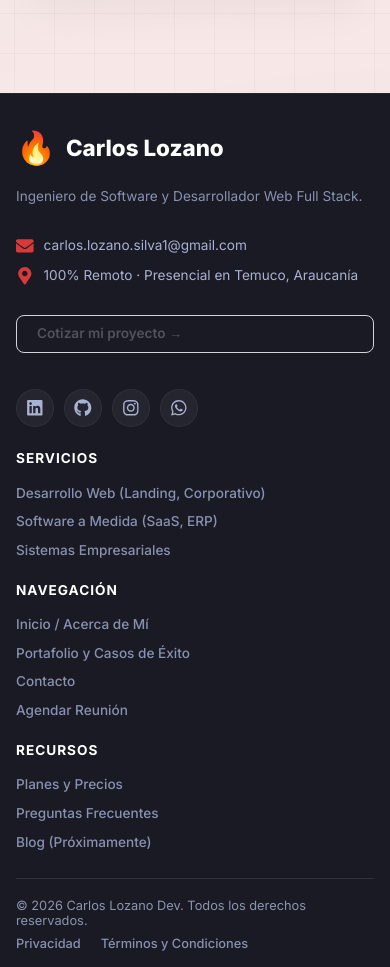
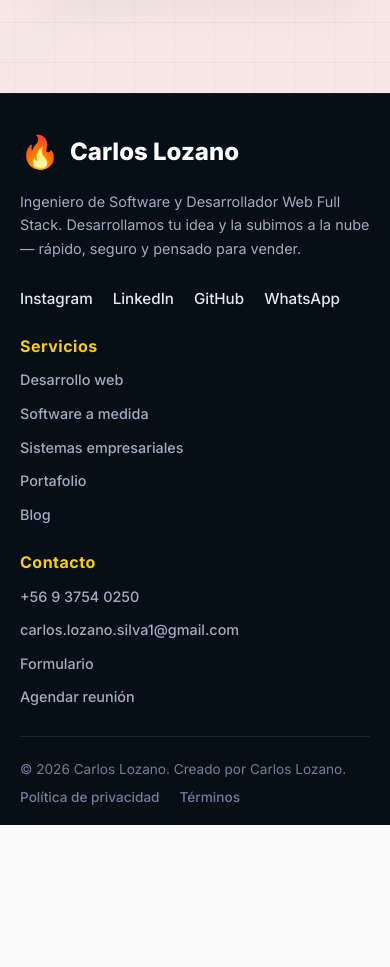
Before and after one commit to CarlosL-Code/Portafolio_react, a React (Vite) app: page / in a window 390 px wide. Shown: the part 10260-11227 px from the top of the page. After the commit the page ends 11085 px from the top, so only its background shows below. Built offline with nearby package versions, Linux system fonts and the light colour scheme.

Commit message:
redesign footer layout to match reference image

```diff
--- a/src/componentes/layout/Footer.css
+++ b/src/componentes/layout/Footer.css
@@ -1,35 +1,30 @@
 .footer-premium {
-  background-color: #0b0c10; /* Color súper oscuro / casi negro */
+  background-color: #060E18; /* Dark navy background */
   color: #c5c6c7;
-  padding: 50px 20px 20px;
+  padding: 60px 20px 20px;
   margin-top: 40px;
   border-top: 1px solid rgba(255, 255, 255, 0.05);
   font-family: 'Inter', sans-serif;
 }
 
 body:not(.dark) .footer-premium {
-  background-color: #1a1a24; /* En modo claro también mantenemos un footer oscuro y elegante */
+  background-color: #060E18; /* Force dark navy even in light mode for the footer */
 }
 
 .footer-container {
   max-width: 1200px;
   margin: 0 auto;
   display: grid;
-  grid-template-columns: 2fr 1fr 1fr 1fr;
-  gap: 20px;
+  grid-template-columns: 2fr 1fr 1fr;
+  gap: 40px;
   padding-bottom: 40px;
   border-bottom: 1px solid rgba(255, 255, 255, 0.1);
 }
 
-@media (max-width: 992px) {
-  .footer-container {
-    grid-template-columns: 1fr 1fr;
-  }
-}
-
-@media (max-width: 576px) {
+@media (max-width: 768px) {
   .footer-container {
     grid-template-columns: 1fr;
+    gap: 30px;
   }
 }
 
@@ -38,6 +33,7 @@ body:not(.dark) .footer-premium {
   display: flex;
   flex-direction: column;
   gap: 20px;
+  max-width: 400px;
 }
 
 .footer-logo {
@@ -58,97 +54,39 @@ body:not(.dark) .footer-premium {
 }
 
 .footer-tagline {
-  color: #8892b0;
-  font-size: 1rem;
-  line-height: 1.5;
+  color: #a0aec0; /* Lighter slate gray */
+  font-size: 0.95rem;
+  line-height: 1.6;
   margin: 0;
 }
 
-.footer-contact-info {
+/* Social links as text */
+.footer-socials-text {
   display: flex;
-  flex-direction: column;
-  gap: 12px;
+  gap: 20px;
   margin-top: 10px;
+  flex-wrap: wrap;
 }
 
-.contact-item {
-  display: flex;
-  align-items: center;
-  gap: 10px;
+.footer-socials-text a {
+  color: #e2e8f0;
+  text-decoration: none;
   font-size: 0.95rem;
-  color: #a8b2d1;
+  font-weight: 500;
+  transition: color 0.3s;
 }
 
-.contact-icon {
-  color: var(--primario);
-  font-size: 1.1rem;
+.footer-socials-text a:hover {
+  color: #FACC15; /* Yellow hover */
 }
 
-/* CTA Button */
-.footer-cta-btn {
-  display: inline-block;
-  margin-top: 10px;
-  padding: 10px 20px;
-  background: transparent;
-  color: var(--shade-7) !important;
-  font-size: 0.85rem;
-  font-weight: 600;
-  border-radius: 8px;
-  border: 1px solid var(--shade-4);
-  text-decoration: none !important;
-  transition: all 0.3s ease;
-}
-
-.dark .footer-cta-btn {
-  color: var(--shade-4) !important;
-  border-color: rgba(255, 255, 255, 0.1);
-}
-
-.footer-cta-btn:hover {
-  background: rgba(0, 0, 0, 0.05);
-  text-decoration: none !important;
-}
-
-.dark .footer-cta-btn:hover {
-  background: rgba(255, 255, 255, 0.05);
-}
-
-/* Redes Sociales */
-.footer-socials {
-  display: flex;
-  gap: 15px;
-  margin-top: 25px;
-}
-
-.footer-socials a {
-  display: flex;
-  align-items: center;
-  justify-content: center;
-  width: 45px;
-  height: 45px;
-  border-radius: 50%;
-  background: rgba(255, 255, 255, 0.05);
-  color: #a8b2d1;
-  font-size: 1.3rem;
-  transition: all 0.3s ease;
-  border: 1px solid rgba(255, 255, 255, 0.05);
-}
-
-.footer-socials a:hover {
-  color: #ffffff;
-  transform: translateY(-3px);
-  background: var(--primario);
-  border-color: var(--primario);
-  box-shadow: 0 5px 15px rgba(216, 58, 58, 0.3);
-}
-
-/* Columnas de Links */
+/* Columnas de Links (Servicios y Contacto) */
 .footer-col-links h3 {
-  color: #ffffff;
-  font-size: 1rem;
+  color: #FACC15; /* Yellow Title */
+  font-size: 1.05rem;
   font-weight: 700;
-  margin-bottom: 25px;
-  letter-spacing: 1px;
+  margin-bottom: 20px;
+  letter-spacing: 0.5px;
 }
 
 .footer-col-links ul {
@@ -161,22 +99,21 @@ body:not(.dark) .footer-premium {
 }
 
 .footer-col-links a {
-  color: #8892b0;
+  color: #a0aec0; /* Lighter slate gray */
   text-decoration: none;
   font-size: 0.95rem;
-  transition: color 0.3s, padding-left 0.3s;
+  transition: color 0.3s;
 }
 
 .footer-col-links a:hover {
-  color: var(--primario);
-  padding-left: 5px;
+  color: #ffffff;
 }
 
 /* Fila Inferior */
 .footer-bottom {
   max-width: 1200px;
   margin: 0 auto;
-  padding-top: 30px;
+  padding-top: 25px;
   display: flex;
   justify-content: space-between;
   align-items: center;
@@ -185,9 +122,8 @@ body:not(.dark) .footer-premium {
 }
 
 .copyright {
-  color: #a8b2d1;
-  font-size: 0.9rem;
-  opacity: 0.8;
+  color: #718096;
+  font-size: 0.85rem;
   margin: 0;
 }
 
@@ -197,9 +133,9 @@ body:not(.dark) .footer-premium {
 }
 
 .footer-legal a {
-  color: #8892b0;
+  color: #718096;
   text-decoration: none;
-  font-size: 0.9rem;
+  font-size: 0.85rem;
   transition: color 0.3s;
 }
 
@@ -212,77 +148,34 @@ body:not(.dark) .footer-premium {
 ========================================= */
 @media (max-width: 576px) {
   .footer-premium {
-    padding: 36px 16px 16px;
+    padding: 40px 20px 20px;
   }
 
   .footer-container {
-    gap: 24px;
-    padding-bottom: 28px;
+    gap: 30px;
+    padding-bottom: 30px;
   }
 
   .footer-logo h2 {
-    font-size: 1.4rem;
+    font-size: 1.5rem;
   }
 
   .footer-tagline {
-    font-size: 0.85rem;
-  }
-
-  .contact-item {
-    font-size: 0.85rem;
-  }
-
-  .footer-newsletter {
-    padding: 14px;
-    margin-top: 12px;
-  }
-
-  .newsletter-form input {
-    padding: 8px 12px;
-    font-size: 0.85rem;
-  }
-
-  .newsletter-form button {
-    width: 38px;
-    flex-shrink: 0;
-  }
-
-  .footer-socials {
-    gap: 10px;
-    margin-top: 16px;
-  }
-
-  .footer-socials a {
-    width: 38px;
-    height: 38px;
-    font-size: 1.1rem;
+    font-size: 0.9rem;
   }
 
   .footer-col-links h3 {
-    font-size: 0.85rem;
-    margin-bottom: 16px;
+    font-size: 1rem;
+    margin-bottom: 15px;
   }
 
   .footer-col-links a {
-    font-size: 0.85rem;
-  }
-
-  .footer-col-links ul {
-    gap: 10px;
+    font-size: 0.9rem;
   }
 
   .footer-bottom {
-    padding-top: 20px;
     flex-direction: column;
     align-items: flex-start;
-    gap: 8px;
-  }
-
-  .copyright {
-    font-size: 0.8rem;
-  }
-
-  .footer-legal a {
-    font-size: 0.8rem;
+    gap: 12px;
   }
 }
--- a/src/componentes/layout/Footer.jsx
+++ b/src/componentes/layout/Footer.jsx
@@ -1,5 +1,4 @@
 import { Link } from 'react-router-dom';
-import { FaInstagram, FaLinkedin, FaGithub, FaWhatsapp, FaEnvelope, FaMapMarkerAlt } from 'react-icons/fa';
 import './Footer.css';
 
 const Footer = () => {
@@ -7,85 +6,44 @@ const Footer = () => {
     <footer className="footer-premium">
       <div className="footer-container">
 
-        {/* Columna Izquierda: Logo y Contacto */}
+        {/* Columna Izquierda: Logo y Tagline */}
         <div className="footer-col-brand">
           <div className="footer-logo">
             <span className="logo-icon">🔥</span>
             <h2>Carlos Lozano</h2>
           </div>
           <p className="footer-tagline">
-            Ingeniero de Software y Desarrollador Web Full Stack.
+            Ingeniero de Software y Desarrollador Web Full Stack. Desarrollamos tu idea y la subimos a la nube — rápido, seguro y pensado para vender.
           </p>
 
-          <div className="footer-contact-info">
-            <div className="contact-item">
-              <FaEnvelope className="contact-icon" />
-              <span>carlos.lozano.silva1@gmail.com</span>
-            </div>
-            <div className="contact-item">
-              <FaMapMarkerAlt className="contact-icon" />
-              <span style={{ lineHeight: '1.4' }}>100% Remoto · Presencial en Temuco, Araucanía</span>
-            </div>
-          </div>
-
-          <Link
-            to="/contacto"
-            className="footer-cta-btn"
-            onClick={() => window.scrollTo(0, 0)}
-          >
-            Cotizar mi proyecto →
-          </Link>
-
-          <div className="footer-socials">
-            <a href="https://www.linkedin.com/in/carlos-jos%C3%A9-lozano-silva-a56577307/" target="_blank" rel="noreferrer" aria-label="LinkedIn"><FaLinkedin /></a>
-            <a href="https://github.com/CarlosL-Code" target="_blank" rel="noreferrer" aria-label="GitHub"><FaGithub /></a>
-            <a href="https://www.instagram.com/carlithos_lozano13/" target="_blank" rel="noreferrer" aria-label="Instagram"><FaInstagram /></a>
-            <a href="https://wa.me/56937540250" target="_blank" rel="noreferrer" aria-label="WhatsApp"><FaWhatsapp /></a>
+          <div className="footer-socials-text">
+            <a href="https://www.instagram.com/carlithos_lozano13/" target="_blank" rel="noreferrer" aria-label="Instagram">Instagram</a>
+            <a href="https://www.linkedin.com/in/carlos-jos%C3%A9-lozano-silva-a56577307/" target="_blank" rel="noreferrer" aria-label="LinkedIn">LinkedIn</a>
+            <a href="https://github.com/CarlosL-Code" target="_blank" rel="noreferrer" aria-label="GitHub">GitHub</a>
+            <a href="https://wa.me/56937540250" target="_blank" rel="noreferrer" aria-label="WhatsApp">WhatsApp</a>
           </div>
         </div>
 
-        {/* Columna: Servicios */}
+        {/* Columna Centro: Servicios */}
         <div className="footer-col-links">
-          <h3>SERVICIOS</h3>
+          <h3>Servicios</h3>
           <ul>
-            <li><Link to="/desarrollo-web" onClick={() => window.scrollTo(0, 0)}>Desarrollo Web (Landing, Corporativo)</Link></li>
-            <li><Link to="/software-a-medida" onClick={() => window.scrollTo(0, 0)}>Software a Medida (SaaS, ERP)</Link></li>
-            <li><Link to="/sistemas-empresariales" onClick={() => window.scrollTo(0, 0)}>Sistemas Empresariales</Link></li>
+            <li><Link to="/desarrollo-web" onClick={() => window.scrollTo(0, 0)}>Desarrollo web</Link></li>
+            <li><Link to="/software-a-medida" onClick={() => window.scrollTo(0, 0)}>Software a medida</Link></li>
+            <li><Link to="/sistemas-empresariales" onClick={() => window.scrollTo(0, 0)}>Sistemas empresariales</Link></li>
+            <li><Link to="/proyectos" onClick={() => window.scrollTo(0, 0)}>Portafolio</Link></li>
+            <li><a href="#">Blog</a></li>
           </ul>
         </div>
 
-        {/* Columna: Enlaces Rápidos */}
+        {/* Columna Derecha: Contacto */}
         <div className="footer-col-links">
-          <h3>NAVEGACIÓN</h3>
+          <h3>Contacto</h3>
           <ul>
-            <li><Link to="/" onClick={() => window.scrollTo(0, 0)}>Inicio / Acerca de Mí</Link></li>
-            <li><Link to="/proyectos" onClick={() => window.scrollTo(0, 0)}>Portafolio y Casos de Éxito</Link></li>
-            <li><Link to="/contacto" onClick={() => window.scrollTo(0, 0)}>Contacto</Link></li>
-            <li><a href="https://wa.me/56937540250" target="_blank" rel="noreferrer">Agendar Reunión</a></li>
-          </ul>
-        </div>
-
-        {/* Columna: Recursos */}
-        <div className="footer-col-links">
-          <h3>RECURSOS</h3>
-          <ul>
-            <li>
-              <Link to="/" onClick={() => {
-                setTimeout(() => {
-                  const el = document.getElementById('planes');
-                  if (el) el.scrollIntoView({ behavior: 'smooth' });
-                }, 100);
-              }}>Planes y Precios</Link>
-            </li>
-            <li>
-              <Link to="/desarrollo-web" onClick={() => {
-                setTimeout(() => {
-                  const el = document.getElementById('faq');
-                  if (el) el.scrollIntoView({ behavior: 'smooth' });
-                }, 100);
-              }}>Preguntas Frecuentes</Link>
-            </li>
-            <li><a href="#">Blog (Próximamente)</a></li>
+            <li><a href="https://wa.me/56937540250" target="_blank" rel="noreferrer">+56 9 3754 0250</a></li>
+            <li><a href="mailto:carlos.lozano.silva1@gmail.com">carlos.lozano.silva1@gmail.com</a></li>
+            <li><Link to="/contacto" onClick={() => window.scrollTo(0, 0)}>Formulario</Link></li>
+            <li><a href="https://wa.me/56937540250" target="_blank" rel="noreferrer">Agendar reunión</a></li>
           </ul>
         </div>
 
@@ -93,10 +51,10 @@ const Footer = () => {
 
       {/* Fila Inferior */}
       <div className="footer-bottom">
-        <p className="copyright">© {new Date().getFullYear()} Carlos Lozano Dev. Todos los derechos reservados.</p>
+        <p className="copyright">© {new Date().getFullYear()} Carlos Lozano. Creado por Carlos Lozano.</p>
         <div className="footer-legal">
-          <a href="#">Privacidad</a>
-          <a href="#">Términos y Condiciones</a>
+          <a href="#">Política de privacidad</a>
+          <a href="#">Términos</a>
         </div>
       </div>
     </footer>
```
